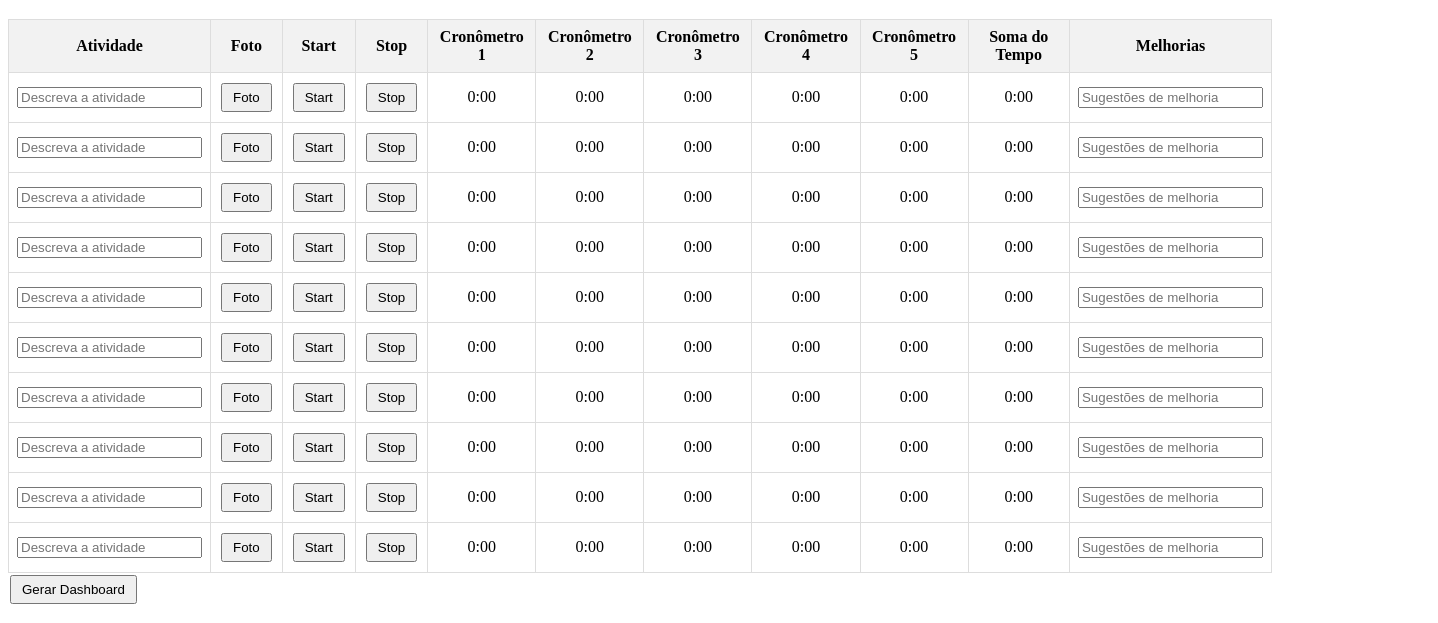
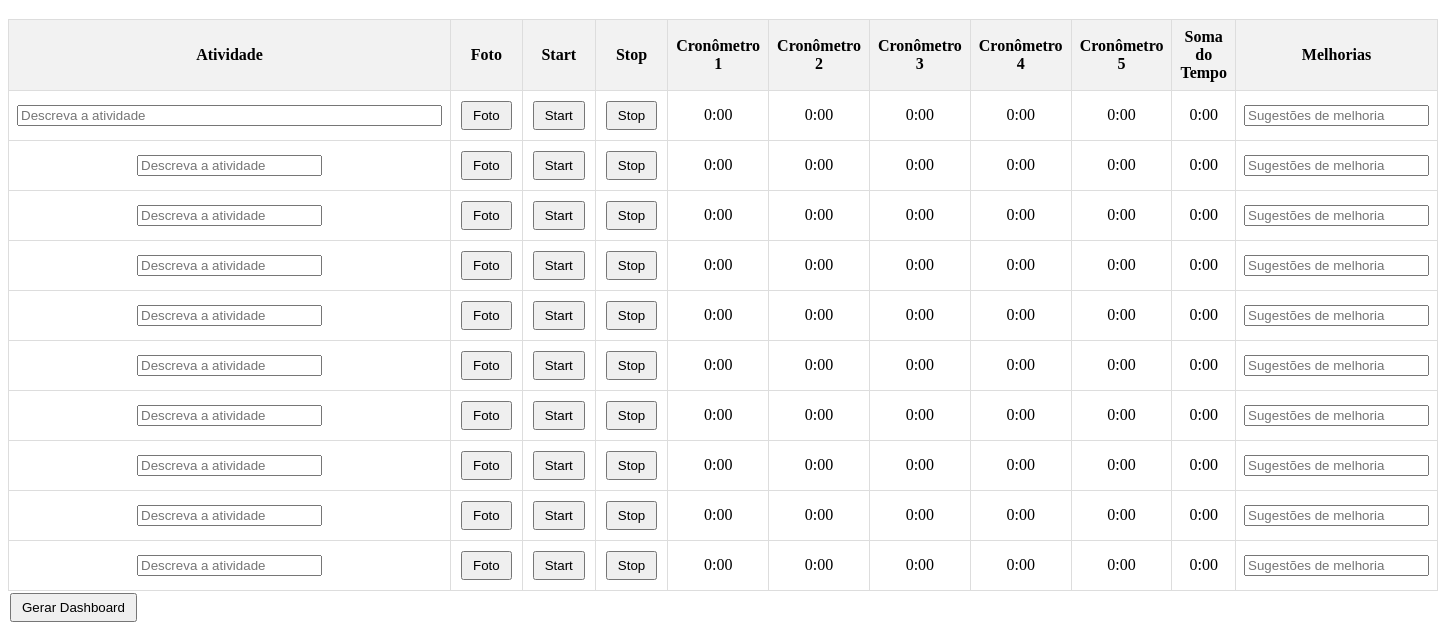
Before and after one commit to Mauthope/Controle-de-pagamento-, a plain HTML site: page index.html in a window 1280 px wide. Shown: the part 61-684 px from the top of the page, 1438 px wide, since content can reach past the window. Drawn offline with nearby package versions, Linux system fonts and the light colour scheme.

Commit message:
Update index.html

```diff
--- a/index.html
+++ b/index.html
@@ -55,7 +55,7 @@
             <tbody>
                 <!-- Linhas do formulário (exemplo com 3 linhas para simplificar) -->
                 <tr>
-                    <td><input type="text" id="atividade1" placeholder="Descreva a atividade"></td>
+                    <td><input type="text" id="atividade1" placeholder="Descreva a atividade" size="50"></td>
                     <td><button type="button" onclick="capturePhoto(1)">Foto</button><img id="foto1"></td>
                     <td><button type="button" onclick="startTimer(1)">Start</button></td>
                     <td><button type="button" onclick="stopTimer(1)">Stop</button></td>
```
